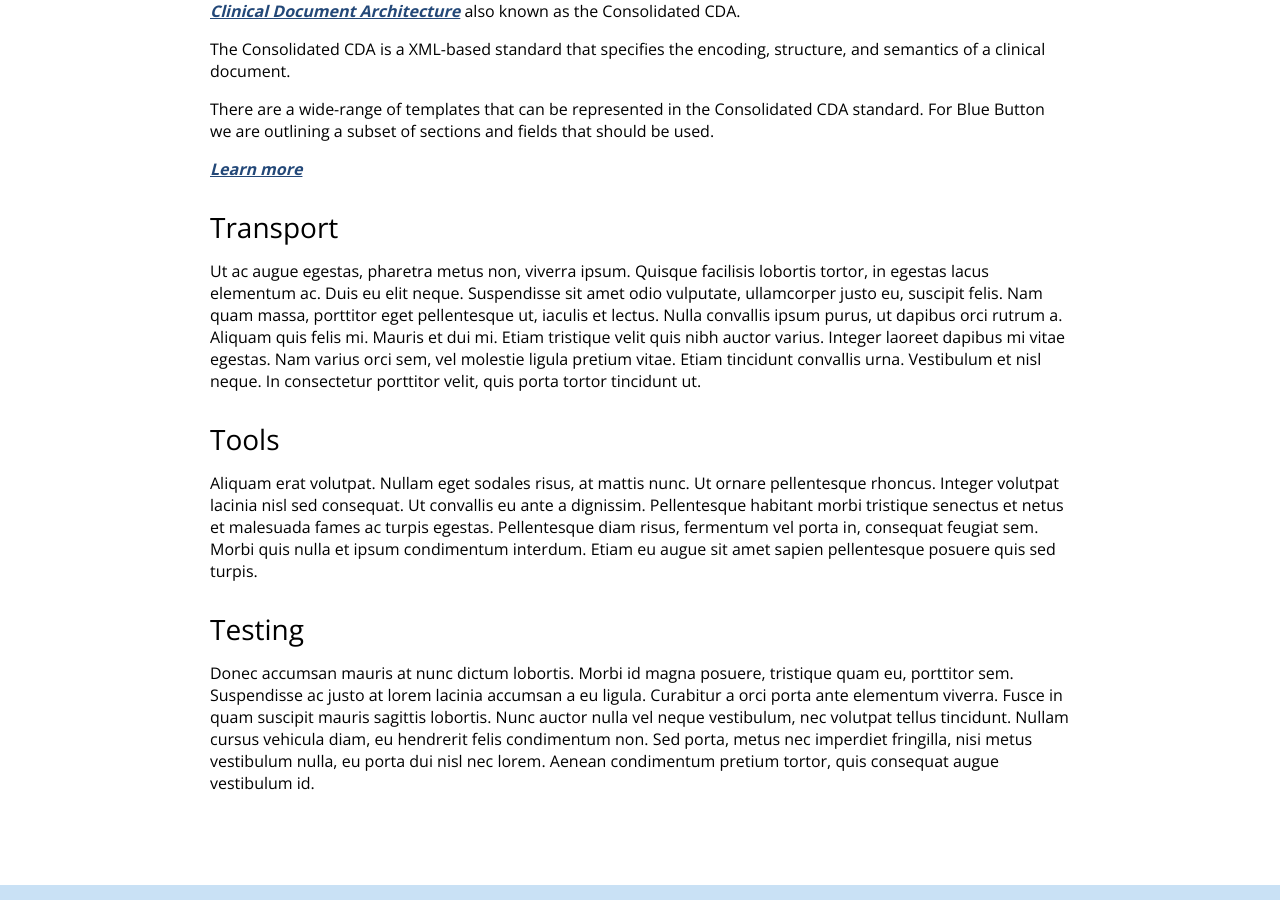
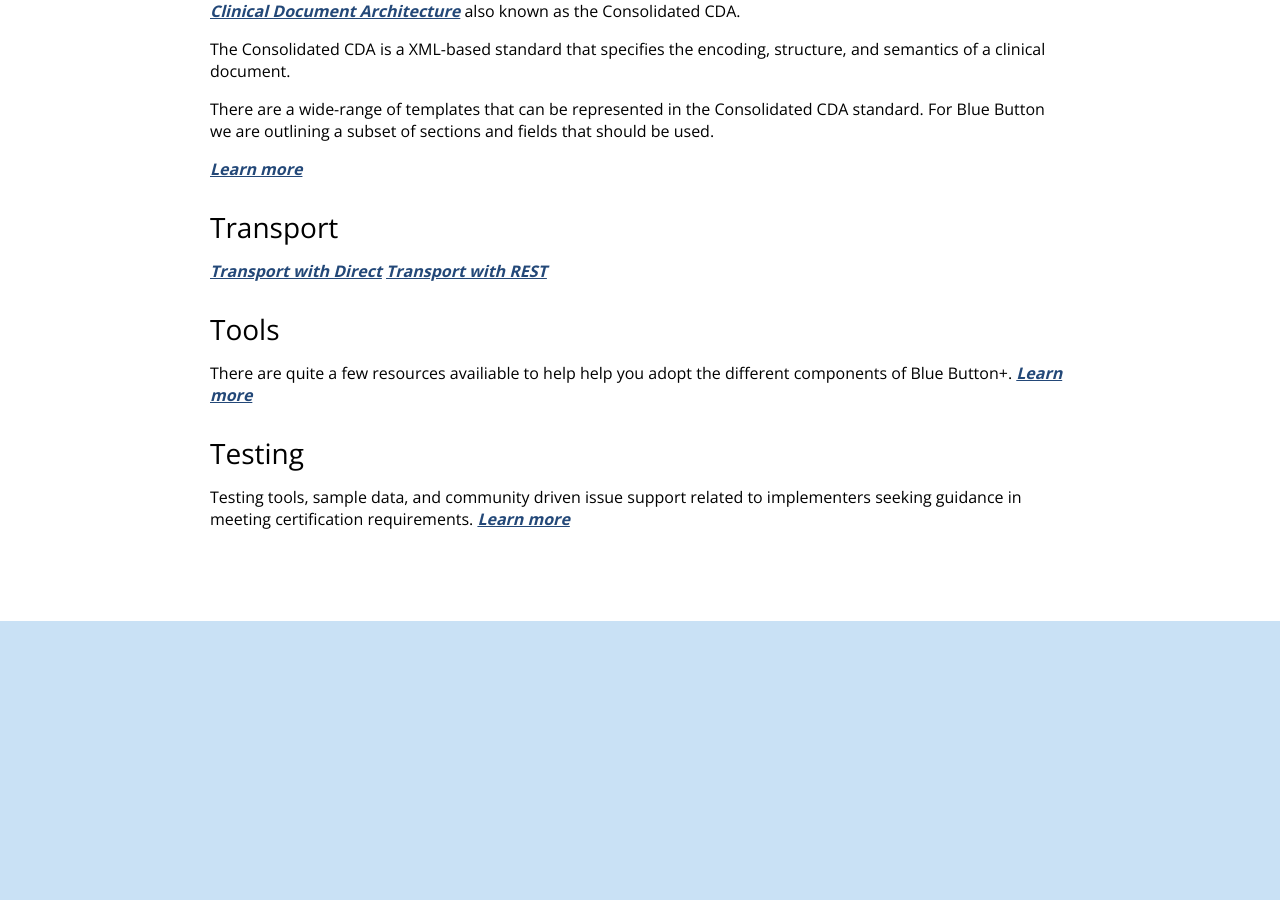
Before and after one commit to blue-button/blue-button-toolkit, a Jekyll site: the page built from applications/index.md, in a window 1280 px wide and 900 px high, scrolled down 807 px. Built offline with Jekyll 4.4.1, drawn with Linux system fonts in a browser that asks for light colours; Markdown is read by kramdown in place of the engine named in the settings; after the commit the page ends 1578 px from its top, so only the background shows below that.

Commit message:
Update applications/index

```diff
--- a/applications/index.md
+++ b/applications/index.md
@@ -31,14 +31,17 @@
 <a name="transport"></a>
 ## Transport
 
-Ut ac augue egestas, pharetra metus non, viverra ipsum. Quisque facilisis lobortis tortor, in egestas lacus elementum ac. Duis eu elit neque. Suspendisse sit amet odio vulputate, ullamcorper justo eu, suscipit felis. Nam quam massa, porttitor eget pellentesque ut, iaculis et lectus. Nulla convallis ipsum purus, ut dapibus orci rutrum a. Aliquam quis felis mi. Mauris et dui mi. Etiam tristique velit quis nibh auctor varius. Integer laoreet dapibus mi vitae egestas. Nam varius orci sem, vel molestie ligula pretium vitae. Etiam tincidunt convallis urna. Vestibulum et nisl neque. In consectetur porttitor velit, quis porta tortor tincidunt ut.
+[***Transport with Direct***](/applications/direct)
+[***Transport with REST***](/applications/rest)
 
 <a name="tools"></a>
 ## Tools
 
-Aliquam erat volutpat. Nullam eget sodales risus, at mattis nunc. Ut ornare pellentesque rhoncus. Integer volutpat lacinia nisl sed consequat. Ut convallis eu ante a dignissim. Pellentesque habitant morbi tristique senectus et netus et malesuada fames ac turpis egestas. Pellentesque diam risus, fermentum vel porta in, consequat feugiat sem. Morbi quis nulla et ipsum condimentum interdum. Etiam eu augue sit amet sapien pellentesque posuere quis sed turpis.
+There are quite a few resources availiable to help help you adopt the different components of Blue Button+.
+[***Learn more***](/applications/tools)
 
 <a name="testing"></a>
 ## Testing
 
-Donec accumsan mauris at nunc dictum lobortis. Morbi id magna posuere, tristique quam eu, porttitor sem. Suspendisse ac justo at lorem lacinia accumsan a eu ligula. Curabitur a orci porta ante elementum viverra. Fusce in quam suscipit mauris sagittis lobortis. Nunc auctor nulla vel neque vestibulum, nec volutpat tellus tincidunt. Nullam cursus vehicula diam, eu hendrerit felis condimentum non. Sed porta, metus nec imperdiet fringilla, nisi metus vestibulum nulla, eu porta dui nisl nec lorem. Aenean condimentum pretium tortor, quis consequat augue vestibulum id.
+Testing tools, sample data, and community driven issue support related to implementers seeking guidance in meeting certification requirements.
+[***Learn more***](/applications/testing)
```
